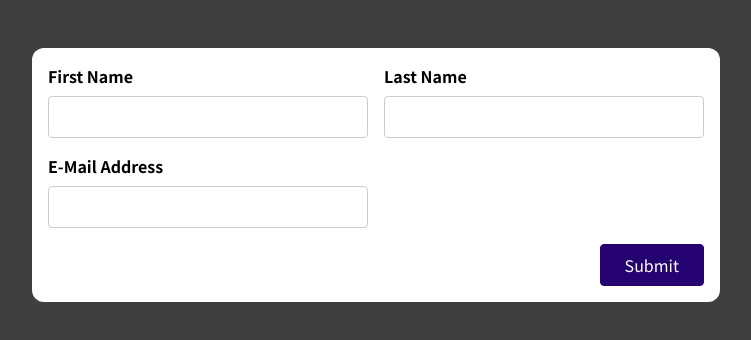
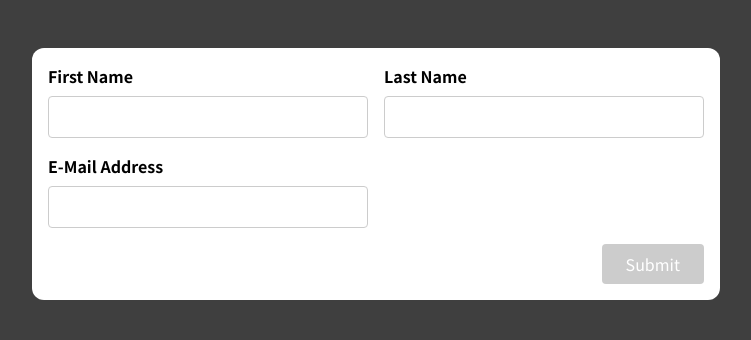
Before and after one commit to geumyoung00/simple-input, a React (Create React App) app: page / in a window 1280 px wide. Shown: the top 340 px of the page, without its empty margins (264-1015 px from the left). Built offline with nearby package versions, Linux system fonts and the light colour scheme.

Commit message:
submitHandler 로직 수정

```diff
--- a/src/components/BasicForm.js
+++ b/src/components/BasicForm.js
@@ -41,12 +41,7 @@ const BasicForm = () => {
   const submitHandler = (e) => {
     e.preventDefault();
 
-    if (
-      isFirstNameInputInvalid ||
-      isLastNameInputInvalid ||
-      isEmailInputInvalid
-    )
-      return;
+    if (!isFirstNameValid || !isLastNameValid || !isEmailValid) return;
 
     resetFirstName();
     resetLastName();
@@ -106,8 +101,8 @@ const BasicForm = () => {
         )}
       </div>
       <div className="form-actions">
-        <button>Submit</button>
-        {/* <button disabled={isDisabledValid ? 'disabled' : ''}>Submit</button> */}
+        {/* <button>Submit</button> */}
+        <button disabled={isDisabledValid ? 'disabled' : ''}>Submit</button>
       </div>
     </form>
   );
```
